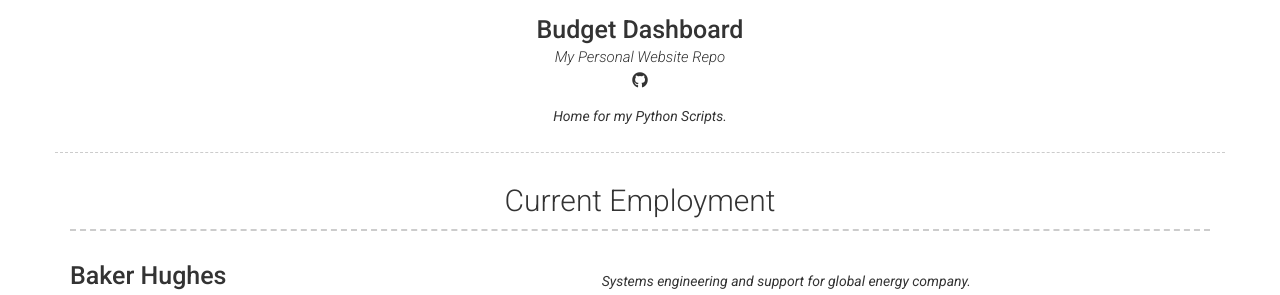
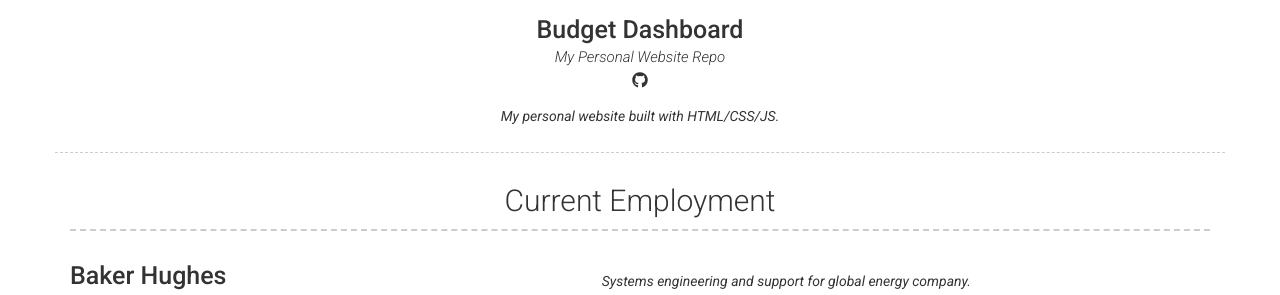
Before and after one commit to lucasthoennes/lucasthoennes.github.io, a Jekyll site: the page built from index.md, in a window 1280 px wide. Shown: the part 615-910 px from the top of the page. Built offline with Jekyll 4.4.1, drawn with Linux system fonts in a browser that asks for light colours; nearby versions of some CDN libraries.

Commit message:
Update _config.yml
Fixed Python still being listed on website

```diff
--- a/_config.yml
+++ b/_config.yml
@@ -71,7 +71,7 @@ content:
             icon: fab fa-github
             url: github.com/lucasthoennes/website
         quote: >
-          Home for my Python Scripts.
+          My personal website built with HTML/CSS/JS.
         # description: | # this will include new lines to allow paragraphs
         #   My personal website built with HTML/CSS/JS
   - title: Current Employment
```
